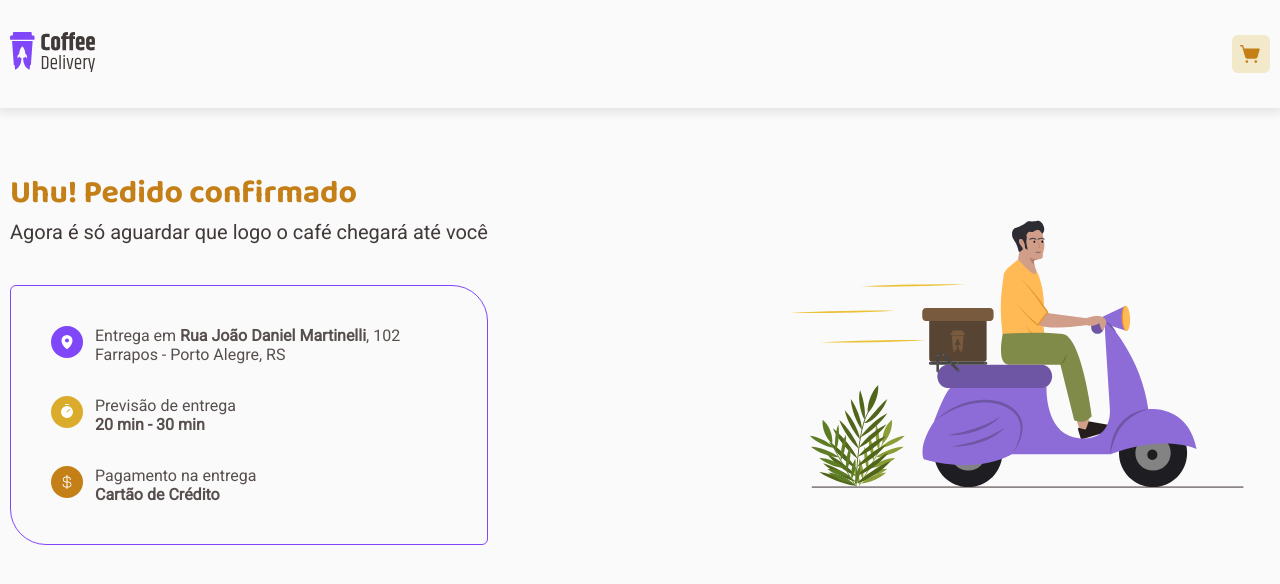
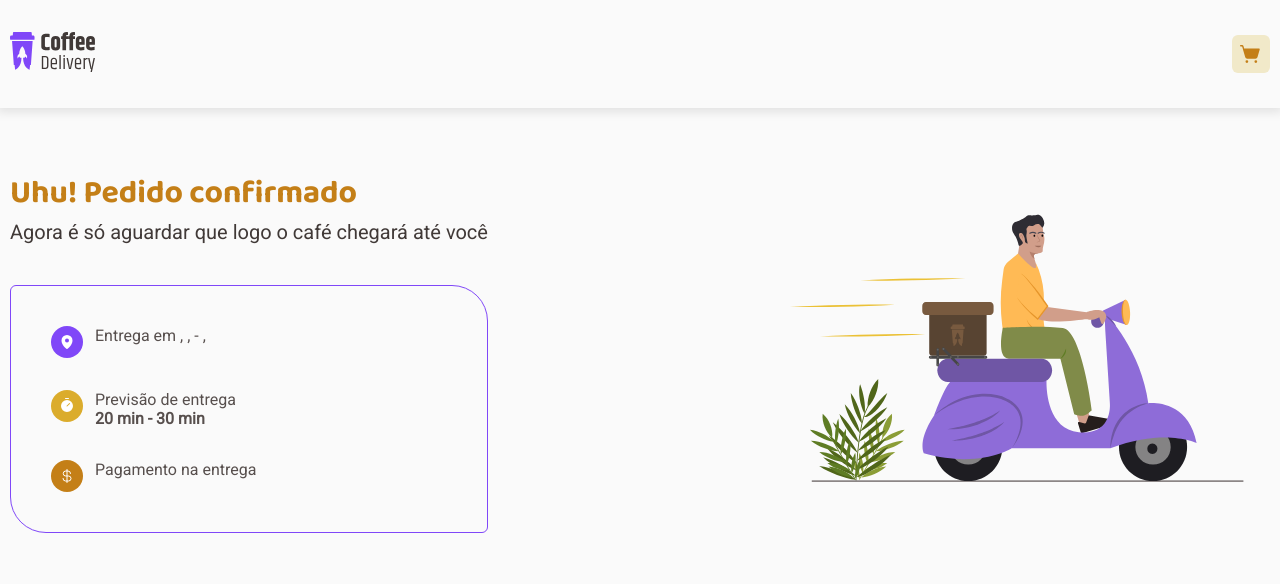
Before and after one commit to MarlonChi/coffee-delivery, a React (Vite) app: page /order-confirmed in a window 1280 px wide. Shown: the top 584 px of the page. Built offline with nearby package versions, Linux system fonts and the light colour scheme.

Commit message:
feat: order resume

```diff
--- a/src/components/AddressForm/index.tsx
+++ b/src/components/AddressForm/index.tsx
@@ -5,7 +5,6 @@ import { MapPinLine } from "phosphor-react";
 import Heading from "../Heading";
 import Input from "../Input";
 import { setAddressData } from "../../store/checkout/slice";
-import { fetchAddressByCep } from "../../store/checkout/actions";
 
 import * as S from "./styles";
 
@@ -16,9 +15,6 @@ const AddressForm = () => {
   const handleChange = (e: any) => {
     const { name, value } = e.target;
 
-    if (name === "cep" && value.length === 8) {
-      dispatch(fetchAddressByCep(value));
-    }
     dispatch(setAddressData({ [name]: value }));
   };
 
--- a/src/pages/OrderConfirm/index.tsx
+++ b/src/pages/OrderConfirm/index.tsx
@@ -1,3 +1,4 @@
+import { useSelector } from "react-redux";
 import { CurrencyDollar, MapPin, Timer } from "phosphor-react";
 
 import Header from "../../components/Header";
@@ -9,6 +10,8 @@ import DeliveryImage from "../../assets/order-confirm.svg";
 import * as S from "./styles";
 
 const OrderConfirm = () => {
+  const addressData = useSelector((state: any) => state.checkout);
+
   return (
     <S.OrderConfirmContainer>
       <Header />
@@ -23,8 +26,9 @@ const OrderConfirm = () => {
                   <MapPin size={16} weight="fill" />
                 </S.Icon>
                 <div>
-                  Entrega em <b>Rua João Daniel Martinelli</b>, 102 Farrapos -
-                  Porto Alegre, RS
+                  Entrega em <b>{addressData.address}</b>, {addressData.number},
+                  {addressData.district} - {addressData.city},
+                  {addressData.state}
                 </div>
               </S.ResumeItem>
               <S.ResumeItem>
@@ -40,7 +44,14 @@ const OrderConfirm = () => {
                   <CurrencyDollar size={16} />
                 </S.Icon>
                 <div>
-                  Pagamento na entrega <br /> <b>Cartão de Crédito</b>
+                  Pagamento na entrega <br />
+                  {addressData.paymentMethod === "credit" && (
+                    <b>Cartão de Crédito</b>
+                  )}
+                  {addressData.paymentMethod === "debit" && (
+                    <b>Cartão de Débito</b>
+                  )}
+                  {addressData.paymentMethod === "money" && <b>Dinheiro</b>}
                 </div>
               </S.ResumeItem>
             </S.InfoBox>
--- a/src/store/checkout/slice.ts
+++ b/src/store/checkout/slice.ts
@@ -1,6 +1,6 @@
 import { createSlice } from "@reduxjs/toolkit";
 
-const initialState = {
+const initialState: any = {
   cep: "",
   address: "",
   number: "",
@@ -16,15 +16,7 @@ const checkoutSlice = createSlice({
   initialState,
   reducers: {
     setAddressData: (state, action) => {
-      const { logradouro, localidade, bairro, uf, ...rest } = action.payload;
-      return {
-        ...state,
-        ...rest,
-        address: logradouro,
-        city: localidade,
-        district: bairro,
-        state: uf,
-      };
+      return { ...state, ...action.payload };
     },
   },
 });
```
